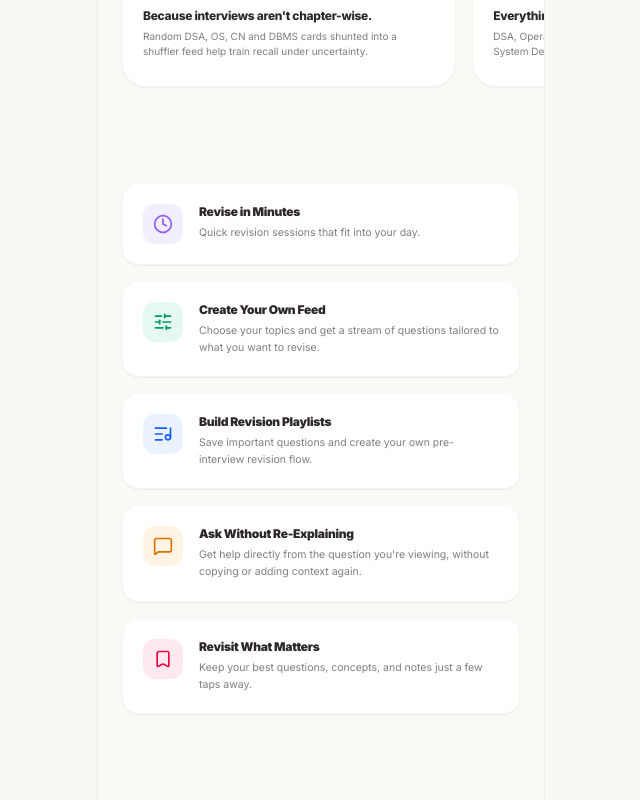
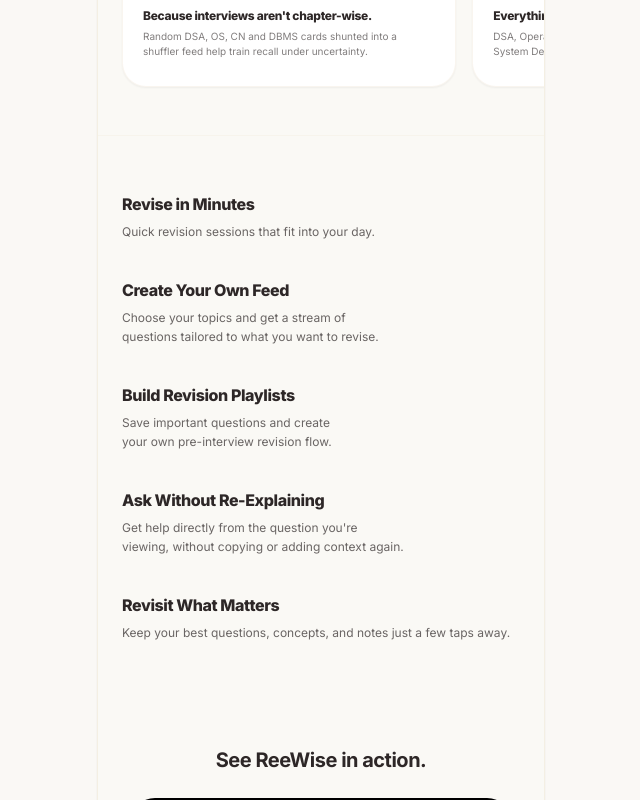
Before and after one commit to MohitPant2803/ReeWise-Download-Website, a Next.js app: page / in a window 1280 px wide. Shown: the part 1080-1880 px from the top of the page, without its empty margins (319-959 px from the left). Built offline with nearby package versions, Linux system fonts and the light colour scheme; grey boxes are pictures that could not be loaded.

Commit message:
Simplify features section to elegant text layout matching the 'Why' section

```diff
--- a/src/app/page.tsx
+++ b/src/app/page.tsx
@@ -2,7 +2,7 @@
 
 import React from "react";
 import { motion } from "framer-motion";
-import { ArrowRight, Play, Clock, SlidersHorizontal, ListMusic, MessageSquare, Bookmark } from "lucide-react";
+import { ArrowRight, Play } from "lucide-react";
 
 const SHOWCASE_ITEMS = [
   {
@@ -159,63 +159,39 @@ export default function Home() {
           </div>
         </section>
 
-        {/* SECTION 3 — FEATURES */}
-        <section className="py-12 px-6 space-y-6 relative">
-          <div className="space-y-4">
+        {/* SECTION 3 — ELEGANT FEATURES FLOW */}
+        <section className="py-14 px-6 space-y-9 relative border-t border-[#EADEC9]/20">
           {[
             {
-                icon: Clock,
               title: "Revise in Minutes",
-                desc: "Quick revision sessions that fit into your day.",
-                color: "bg-[#8B5CF6]/10 text-[#8B5CF6]"
+              desc: "Quick revision sessions that fit into your day."
             },
             {
-                icon: SlidersHorizontal,
               title: "Create Your Own Feed",
-                desc: "Choose your topics and get a stream of questions tailored to what you want to revise.",
-                color: "bg-emerald-500/10 text-emerald-600"
+              desc: "Choose your topics and get a stream of questions tailored to what you want to revise."
             },
             {
-                icon: ListMusic,
               title: "Build Revision Playlists",
-                desc: "Save important questions and create your own pre-interview revision flow.",
-                color: "bg-blue-500/10 text-blue-600"
+              desc: "Save important questions and create your own pre-interview revision flow."
             },
             {
-                icon: MessageSquare,
               title: "Ask Without Re-Explaining",
-                desc: "Get help directly from the question you're viewing, without copying or adding context again.",
-                color: "bg-amber-500/10 text-amber-600"
+              desc: "Get help directly from the question you're viewing, without copying or adding context again."
             },
             {
-                icon: Bookmark,
               title: "Revisit What Matters",
-                desc: "Keep your best questions, concepts, and notes just a few taps away.",
-                color: "bg-rose-500/10 text-rose-600"
+              desc: "Keep your best questions, concepts, and notes just a few taps away."
             }
-            ].map((feature, idx) => {
-              const Icon = feature.icon;
-              return (
-                <motion.div
-                  key={idx}
-                  whileHover={{ y: -2 }}
-                  className="bg-white border border-[#EADEC9]/30 rounded-2xl p-5 flex gap-4 items-start shadow-2xs hover:shadow-xs transition-all text-left"
-                >
-                  <div className={`p-2.5 rounded-xl shrink-0 ${feature.color}`}>
-                    <Icon className="w-5 h-5" />
-                  </div>
-                  <div className="space-y-1">
-                    <h3 className="text-xs font-black tracking-tight text-[#2D2727]">
+          ].map((feature, idx) => (
+            <div key={idx} className="space-y-1.5 text-balance">
+              <h3 className="text-base font-extrabold tracking-tight text-[#2D2727]">
                 {feature.title}
               </h3>
-                    <p className="text-[10.5px] opacity-60 leading-relaxed">
+              <p className="text-xs opacity-70 leading-relaxed text-[#2D2727]">
                 {feature.desc}
               </p>
             </div>
-                </motion.div>
-              );
-            })}
-          </div>
+          ))}
         </section>
 
         {/* SECTION 4 — VIDEO DEMO */}
```
Lines whose indentation alone changed are shown as unchanged.
